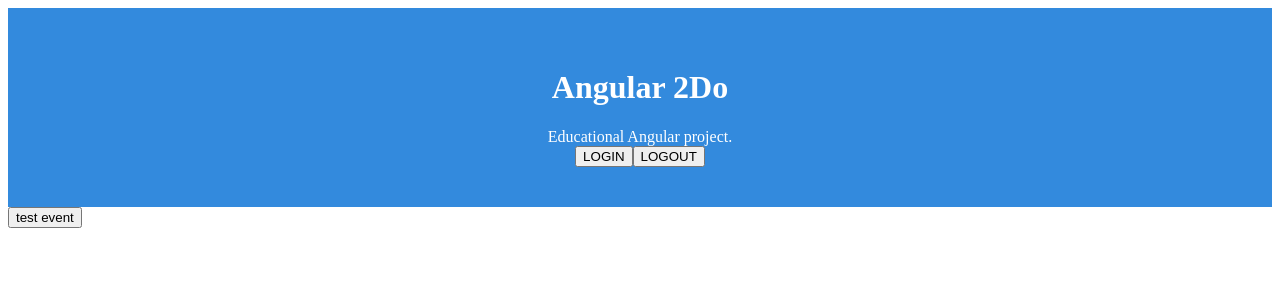
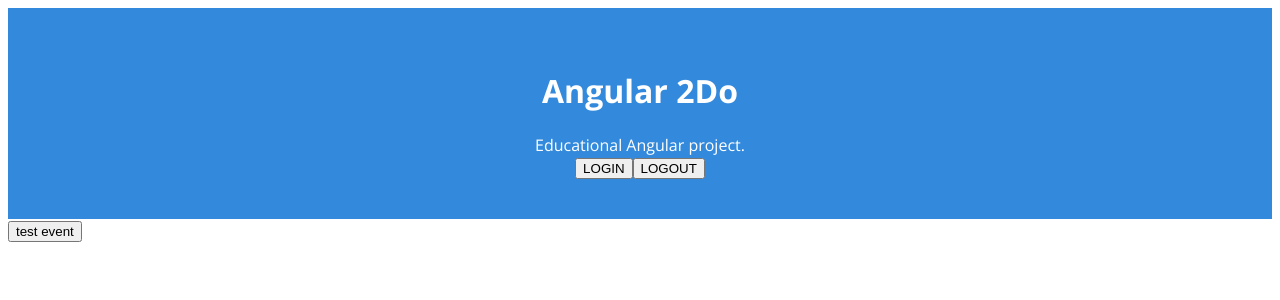
Before and after one commit to pomogaeva/angularToDo, an Angular app: page / in a window 1280 px wide. Shown: the top 300 px of the page. Built offline with nearby package versions, Linux system fonts and the light colour scheme.

Commit message:
updated src

```diff
--- a/src/styles.scss
+++ b/src/styles.scss
@@ -1 +1,2 @@
 /* You can add global styles to this file, and also import other style files */
+@import './styles/base/index'
```
